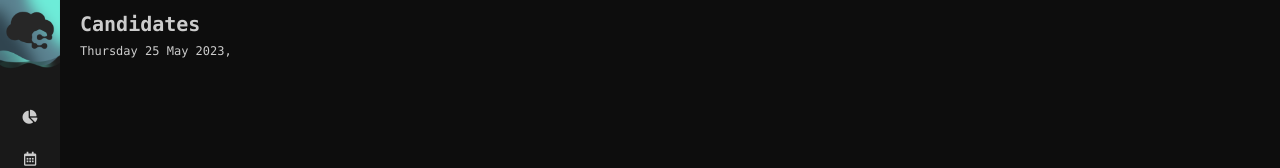
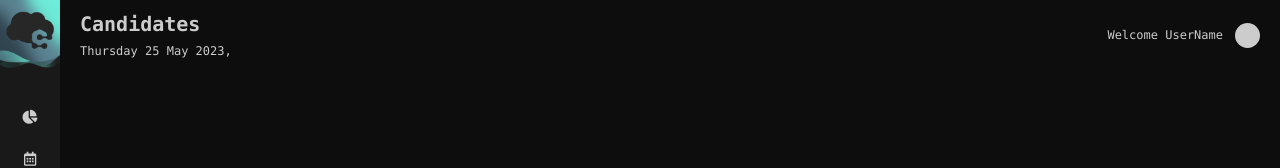
Before and after one commit to teetzMcveets/CT1.0, a React (Create React App) app: page /candidates in a window 1280 px wide. Shown: the top 168 px of the page. Built offline with nearby package versions, Linux system fonts and the light colour scheme.

Commit message:
user nav

```diff
--- a/src/shared/Navigation/UserNav/UserNav.css
+++ b/src/shared/Navigation/UserNav/UserNav.css
@@ -2,6 +2,7 @@
 .user-nav-container {
     padding: 12px 0 12px 80px;
     display: flex;
+    justify-content: space-between;
 }
 
 /* TITLE TEXT */
@@ -19,3 +20,21 @@
     color: var(--primary);
     font-weight: bold;
 }
+
+
+.user-container {
+    display: flex;
+    align-items: center;
+    padding-right: var(--big3);
+}
+
+.user-name {
+    padding: 0 12px;
+}
+
+.user-icon {
+    width: 25px;
+    height: 25px;
+    background-color: var(--text);
+    border-radius: 50%;
+}
--- a/src/shared/Navigation/UserNav/UserNav.js
+++ b/src/shared/Navigation/UserNav/UserNav.js
@@ -40,6 +40,7 @@ export default function UserNav () {
     return (
         <div className='user-nav-container'>
 
+            {/* TITLE AND DATE */}
             <div className='title-container'>
                 <h1 className='title-text'>{title}</h1>
                 <p>
@@ -48,6 +49,18 @@ export default function UserNav () {
                 </p>
             </div>
 
+
+            {/* WELCOME USER */}
+            <div className='user-container'>
+                <div className='user-name'>
+                    <p>Welcome UserName</p>
+                </div>
+
+                <Link to='#' className='your-logo-link'>
+                    <div className='user-icon'></div>
+                </Link>
+            </div>
+
         </div>
     )
 }
```
